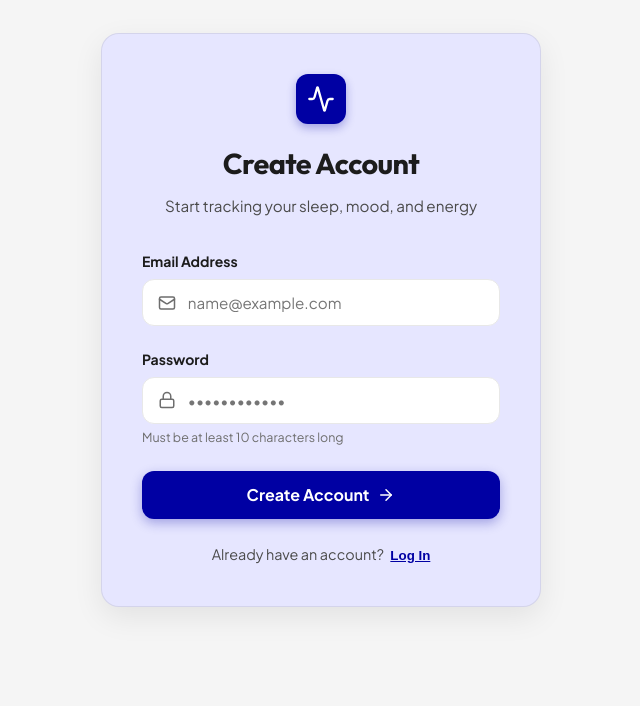
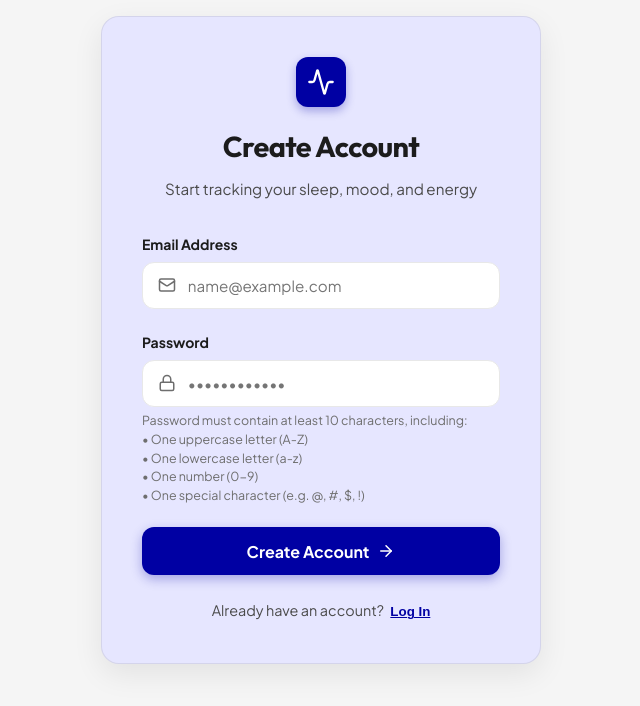
Before and after one commit to kunal-masurkar/Daily-Wellness-Tracker, a React (Vite) app in the folder client/: page / in a window 1280 px wide. Both pictures are taken after a click on the button "Sign Up". Shown: the top 706 px of the page, without its empty margins (319-959 px from the left). Built offline with nearby package versions, Linux system fonts and the light colour scheme; no server answers.

Commit message:
Enforced stronger sigup passwordpolicy

```diff
--- a/client/src/components/AuthForms.jsx
+++ b/client/src/components/AuthForms.jsx
@@ -19,9 +19,32 @@ export function AuthForms({ onAuthSuccess, showToast }) {
       return;
     }
 
-    if (!isLoginMode && password.length < 10) {
-      setError('Password must be at least 10 characters long');
-      return;
+    // Signup-only password requirements
+    if (!isLoginMode) {
+      if (password.length < 10) {
+        setError('Password must be at least 10 characters long');
+        return;
+      }
+
+      if (!/[A-Z]/.test(password)) {
+        setError('Password must contain at least one uppercase letter');
+        return;
+      }
+
+      if (!/[a-z]/.test(password)) {
+        setError('Password must contain at least one lowercase letter');
+        return;
+      }
+
+      if (!/[0-9]/.test(password)) {
+        setError('Password must contain at least one number');
+        return;
+      }
+
+      if (!/[^A-Za-z0-9]/.test(password)) {
+        setError('Password must contain at least one special character');
+        return;
+      }
     }
 
     setIsLoading(true);
@@ -94,8 +117,24 @@ export function AuthForms({ onAuthSuccess, showToast }) {
               />
             </div>
             {!isLoginMode && (
-              <small style={{ color: 'var(--text-muted)', fontSize: '0.78rem', marginTop: '0.3rem', display: 'block' }}>
-                Must be at least 10 characters long
+              <small
+                style={{
+                  color: 'var(--text-muted)',
+                  fontSize: '0.78rem',
+                  marginTop: '0.3rem',
+                  display: 'block',
+                  lineHeight: '1.5'
+                }}
+              >
+                Password must contain at least 10 characters, including:
+                <br />
+                • One uppercase letter (A-Z)
+                <br />
+                • One lowercase letter (a-z)
+                <br />
+                • One number (0-9)
+                <br />
+                • One special character (e.g. @, #, $, !)
               </small>
             )}
           </div>
```
